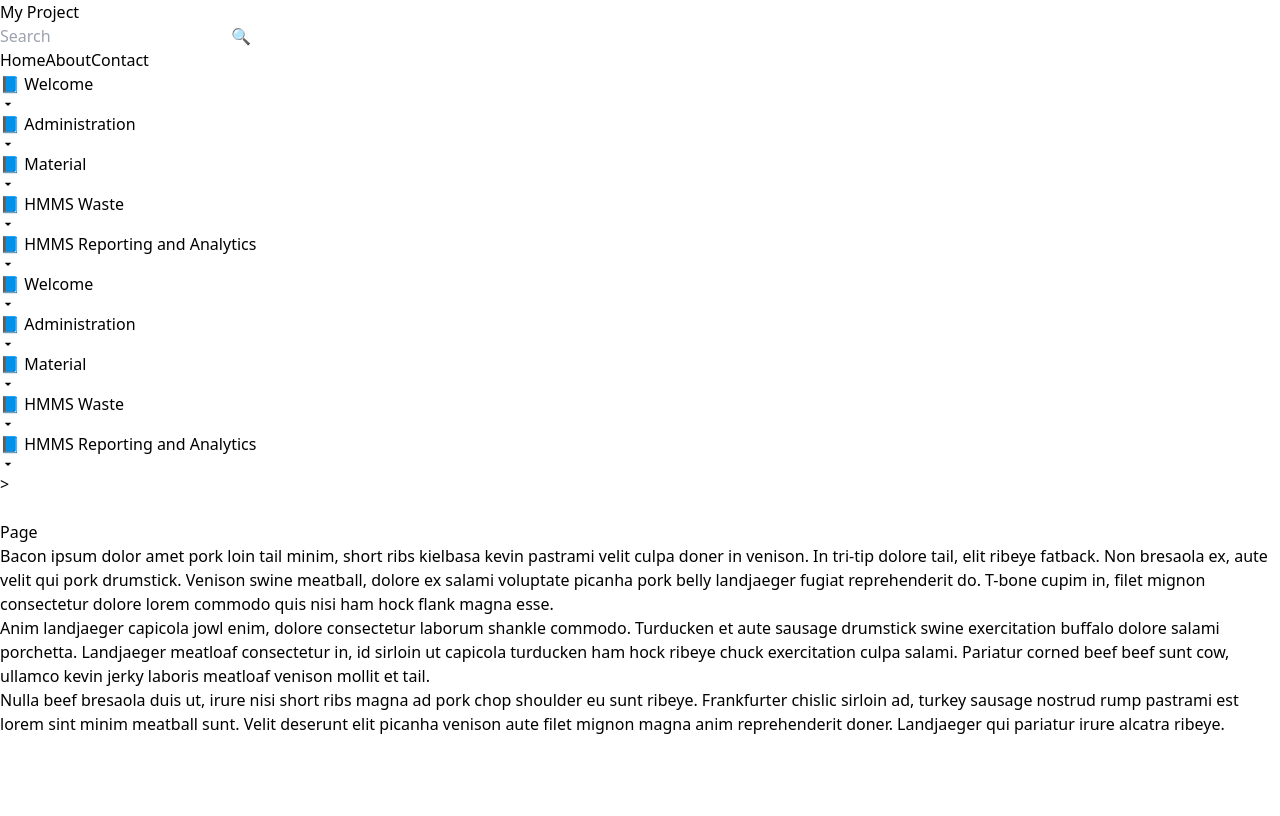
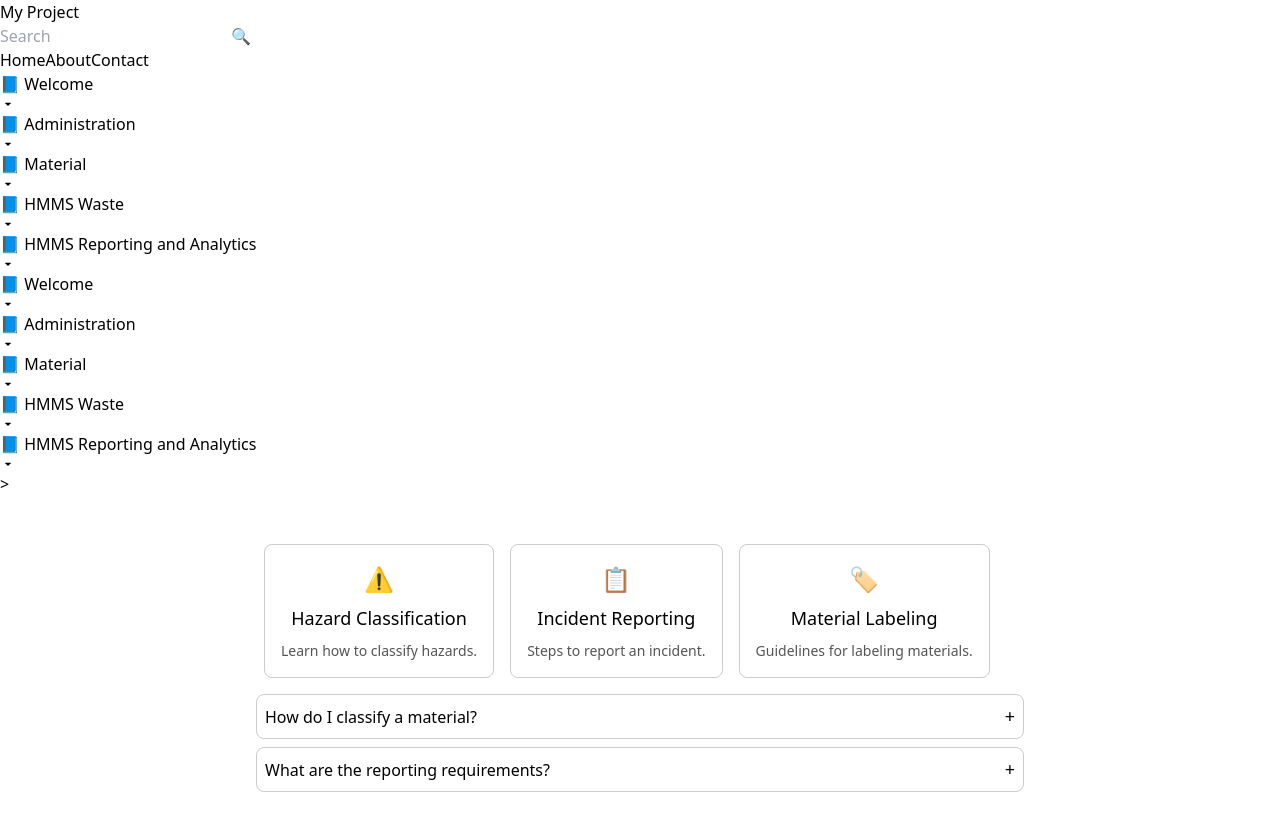
Before and after one commit to kylebaugh/help-doc-mockup, a React (Vite) app: page / in a window 1280 px wide. Built offline with nearby package versions, Linux system fonts and the light colour scheme.

Commit message:
added temp pages for navication demo

```diff
--- a/src/App.jsx
+++ b/src/App.jsx
@@ -1,17 +1,33 @@
 import Header from './components/Header'
 import Page from './components/Page'
 import Sidebar from './components/Sidebar'
+import TempPage1 from './components/TempPage1';
+import TempPage2 from './components/TempPage2';
+import TempPage3 from './components/TempPage3';
+import HelpLanding from './components/HelpLanding';
+
+import { useState } from 'react';
 
 function App() {
+
+  const [pageNum, setPageNum] = useState(0);
+
+  console.log('pagenum', pageNum);
+
   return (
     <div className="w-screen h-screen flex flex-col">
       {/* Header */}
-      <Header />
+      <Header
+        setPageNum={() => setPageNum(0)}
+      />
 
       {/* Content Area */}
       <div className="relative flex-grow flex">
         {/* Sidebar */}
-        <Sidebar />
+        <Sidebar
+          pageNum={pageNum}
+          setPageNum={setPageNum}
+        />
 
         {/* Page */}
         <div
@@ -21,7 +37,14 @@ function App() {
             md:ml-[35%]  /* Reserve space for the Sidebar on desktop */
           "
         >
-          <Page />
+          {/* <Page /> */}
+
+          {pageNum === 0 && <HelpLanding />}
+
+          {pageNum === 1 && <TempPage1 />}
+          {pageNum === 2 && <TempPage2 />}
+          {pageNum === 3 && <TempPage3 />}
+
         </div>
       </div>
     </div>
--- /dev/null
+++ b/src/components/FAQAccordion.jsx
@@ -0,0 +1,42 @@
+import React, { useState } from 'react';
+
+const FAQAccordion = ({ question, answer }) => {
+  const [isOpen, setIsOpen] = useState(false);
+
+  return (
+    <div
+      style={{
+        border: "1px solid #ccc",
+        borderRadius: "8px",
+        margin: "8px 0",
+        padding: "8px"
+      }}
+    >
+      <div
+        style={{
+          display: "flex",
+          justifyContent: "space-between",
+          alignItems: "center",
+          cursor: "pointer"
+        }}
+        onClick={() => setIsOpen(!isOpen)}
+      >
+        <h4 style={{ margin: 0 }}>{question}</h4>
+        <span style={{ fontSize: "18px" }}>{isOpen ? "-" : "+"}</span>
+      </div>
+      {isOpen && (
+        <div style={{ marginTop: "8px", fontSize: "14px", color: "#555" }}>
+          {answer}
+        </div>
+      )}
+    </div>
+  );
+};
+
+export default FAQAccordion;
+
+// Example usage:
+// <FAQAccordion
+//   question="How do I classify a material?"
+//   answer="Refer to the hazard classification guide."
+// />
--- a/src/components/Header.jsx
+++ b/src/components/Header.jsx
@@ -1,7 +1,7 @@
 import { useState } from 'react';
 import SearchBar from './SearchBar';
 
-const Header = () => {
+const Header = ({setPageNum}) => {
   const [isMenuOpen, setIsMenuOpen] = useState(false);
 
   return (
@@ -9,7 +9,7 @@ const Header = () => {
       <div className="max-w-7xl mx-auto px-4 sm:px-6 lg:px-8">
         <div className="flex items-center justify-between h-16">
           {/* Title */}
-          <div className="text-xl font-bold">
+          <div className="text-xl font-bold" onClick={setPageNum}>
             My Project
           </div>
 
--- /dev/null
+++ b/src/components/HelpCategoryCard.jsx
@@ -0,0 +1,31 @@
+import React from 'react';
+
+const HelpCategoryCard = ({ title, description, icon, onClick }) => {
+  return (
+    <div
+      style={{
+        border: "1px solid #ccc",
+        borderRadius: "8px",
+        padding: "16px",
+        margin: "8px",
+        textAlign: "center",
+        cursor: "pointer"
+      }}
+      onClick={onClick}
+    >
+      <div style={{ fontSize: "24px", marginBottom: "8px" }}>{icon}</div>
+      <h3 style={{ fontSize: "18px", margin: "8px 0" }}>{title}</h3>
+      <p style={{ fontSize: "14px", color: "#555" }}>{description}</p>
+    </div>
+  );
+};
+
+export default HelpCategoryCard;
+
+// Example usage:
+// <HelpCategoryCard
+//   title="Hazard Classification"
+//   description="Learn how to classify hazards."
+//   icon="⚠️"
+//   onClick={() => alert('Clicked!')}
+// />
--- /dev/null
+++ b/src/components/HelpLanding.jsx
@@ -0,0 +1,42 @@
+import React from 'react';
+import HelpCategoryCard from './HelpCategoryCard';
+import FAQAccordion from './FAQAccordion';
+
+const HelpLanding = () => {
+  return (
+    <div style={{ padding: "16px", maxWidth: "800px", margin: "0 auto" }}>
+      <div style={{ display: "flex", flexWrap: "wrap" }}>
+        <HelpCategoryCard
+          title="Hazard Classification"
+          description="Learn how to classify hazards."
+          icon="⚠️"
+          onClick={() => alert('Hazard Classification')}
+        />
+        <HelpCategoryCard
+          title="Incident Reporting"
+          description="Steps to report an incident."
+          icon="📋"
+          onClick={() => alert('Incident Reporting')}
+        />
+        <HelpCategoryCard
+          title="Material Labeling"
+          description="Guidelines for labeling materials."
+          icon="🏷️"
+          onClick={() => alert('Material Labeling')}
+        />
+      </div>
+      <div>
+        <FAQAccordion
+          question="How do I classify a material?"
+          answer="Refer to the hazard classification guide."
+        />
+        <FAQAccordion
+          question="What are the reporting requirements?"
+          answer="Follow the steps outlined in incident reporting."
+        />
+      </div>
+    </div>
+  )
+}
+
+export default HelpLanding
--- a/src/components/Sidebar.jsx
+++ b/src/components/Sidebar.jsx
@@ -120,7 +120,7 @@ const menuItems = [
   },
 ];
 
-const Sidebar = () => {
+const Sidebar = ({pageNum, setPageNum}) => {
   const [isSidebarOpen, setIsSidebarOpen] = useState(false);
   const [expandedItems, setExpandedItems] = useState({});
 
@@ -129,6 +129,15 @@ const Sidebar = () => {
       ...prev,
       [label]: !prev[label],
     }));
+  };
+
+// TEMP FUNCTION FOR POF PAGE NAVIGATION -- REMOVE ON PRODUCTION, INCLUDING THE FIRST LI OF THE ITEMS.MAP BELOW
+  const handlePageChange = () => {
+    if (pageNum < 3) {
+      setPageNum(pageNum + 1);
+    } else {
+      setPageNum(1);
+    }
   };
 
   const renderMenu = (items, level = 0) => (
@@ -152,6 +161,9 @@ const Sidebar = () => {
             style={{
               paddingLeft: `${level * 16}px`, // Indent based on level
             }}
+
+            // REMOVE ONCLICK FOR PRODUCTION
+            onClick={handlePageChange}
           >
             <button
               onClick={() => hasChildren && toggleExpand(item.label)}
--- /dev/null
+++ b/src/components/TempPage1.jsx
@@ -0,0 +1,48 @@
+import React from "react";
+
+const TempPage1 = () => {
+  return (
+    <div className="p-4">
+      <h1 className="text-2xl text-center font-bold">Example Page 1</h1>
+
+      <p className="my-2">
+        Bacon ipsum dolor amet pork loin tail minim, short ribs kielbasa kevin
+        pastrami velit culpa doner in venison. In tri-tip dolore tail, elit
+        ribeye fatback. Non bresaola ex, aute velit qui pork drumstick. Venison
+        swine meatball, dolore ex salami voluptate picanha pork belly landjaeger
+        fugiat reprehenderit do. T-bone cupim in, filet mignon consectetur
+        dolore lorem commodo quis nisi ham hock flank magna esse.
+      </p>
+
+      <h3>Example Video</h3>
+
+      <iframe
+        width="560"
+        height="315"
+        src="https://www.youtube.com/embed/u31qwQUeGuM?si=iJmqkPZI99f24u8N"
+        title="YouTube video player"
+        frameBorder="0"
+        allow="accelerometer; autoplay; clipboard-write; encrypted-media; gyroscope; picture-in-picture; web-share"
+        referrerPolicy="strict-origin-when-cross-origin"
+        allowFullScreen
+      ></iframe>
+      <p className="my-2">
+        Anim landjaeger capicola jowl enim, dolore consectetur laborum shankle
+        commodo. Turducken et aute sausage drumstick swine exercitation buffalo
+        dolore salami porchetta. Landjaeger meatloaf consectetur in, id sirloin
+        ut capicola turducken ham hock ribeye chuck exercitation culpa salami.
+        Pariatur corned beef beef sunt cow, ullamco kevin jerky laboris meatloaf
+        venison mollit et tail.
+      </p>
+      <p className="my-2">
+        Nulla beef bresaola duis ut, irure nisi short ribs magna ad pork chop
+        shoulder eu sunt ribeye. Frankfurter chislic sirloin ad, turkey sausage
+        nostrud rump pastrami est lorem sint minim meatball sunt. Velit deserunt
+        elit picanha venison aute filet mignon magna anim reprehenderit doner.
+        Landjaeger qui pariatur irure alcatra ribeye.
+      </p>
+    </div>
+  );
+};
+
+export default TempPage1;
--- /dev/null
+++ b/src/components/TempPage2.jsx
@@ -0,0 +1,47 @@
+import React from "react";
+
+const TempPage2 = () => {
+  return (
+    <div className="p-4 font-sans leading-6 rounded-lg my-4 background-[#f9f9f9]">
+      <h1 className="text-2xl text-center font-bold">Example Page 2</h1>
+      <br />
+
+      <h1 className="text-[#5bc0de]">
+        Emergency Response to Hazardous Materials
+      </h1>
+      <p>
+        Responding to hazardous material incidents requires quick thinking and
+        adherence to safety protocols. Below is a guide to help you respond
+        effectively in case of an emergency.
+      </p>
+      <h2>Steps for Safe Response</h2>
+      <ol>
+        <li>
+          <strong>Assess the Situation:</strong> Identify the material involved
+          and evaluate the potential hazards.
+        </li>
+        <li>
+          <strong>Evacuate the Area:</strong> Ensure all personnel are safely
+          evacuated from the danger zone.
+        </li>
+        <li>
+          <strong>Contact Emergency Services:</strong> Notify local authorities
+          and provide detailed information about the incident.
+        </li>
+      </ol>
+      <img
+        src="https://images.unsplash.com/photo-1562709172-8cb2a976b9db?q=80&w=2675&auto=format&fit=crop&ixlib=rb-4.0.3&ixid=M3wxMjA3fDB8MHxwaG90by1wYWdlfHx8fGVufDB8fHx8fA%3D%3D"
+        alt="Emergency Response Diagram"
+        className="w-full rounded-lg my-4"
+      />
+      <h2>Quick Tips for Containment</h2>
+      <p>
+        If safe to do so, contain the spill or leak using appropriate tools like
+        absorbent materials or containment booms. Always wear protective gear to
+        avoid exposure.
+      </p>
+    </div>
+  );
+};
+
+export default TempPage2;
--- /dev/null
+++ b/src/components/TempPage3.jsx
@@ -0,0 +1,47 @@
+import React from "react";
+
+const TempPage3 = () => {
+  return (
+    <div className="p-4 font-sans leading-6">
+      <h1 className="text-2xl text-center font-bold">Example Page 3</h1>
+      <br />
+
+      <h1  className="text-[#d9534f]">Understanding Hazardous Materials</h1>
+
+      <img
+        src="https://plus.unsplash.com/premium_photo-1682146224885-7051da250554?q=80&w=2670&auto=format&fit=crop&ixlib=rb-4.0.3&ixid=M3wxMjA3fDB8MHxwaG90by1wYWdlfHx8fGVufDB8fHx8fA%3D%3D"
+        alt="Hazardous Materials Overview"
+        className="w-full rounded-lg my-4"
+      />
+      <p>
+        Hazardous materials, also known as HAZMAT, are substances that pose a
+        risk to health, safety, or property. These materials are often used in
+        industries such as manufacturing, construction, and transportation.
+      </p>
+      <h2>What Are the Common Types of Hazardous Materials?</h2>
+      <p>
+        Hazardous materials can be classified into several categories,
+        including:
+      </p>
+      <ul>
+        <li>
+          <strong>Flammable substances:</strong> Gasoline, propane, and ethanol.
+        </li>
+        <li>
+          <strong>Corrosive chemicals:</strong> Acids, bases, and cleaning
+          agents.
+        </li>
+        <li>
+          <strong>Toxic materials:</strong> Pesticides, asbestos, and lead
+          compounds.
+        </li>
+      </ul>
+      <p>
+        Proper handling and storage of these materials are crucial to preventing
+        accidents and protecting the environment.
+      </p>
+    </div>
+  );
+};
+
+export default TempPage3;
```
